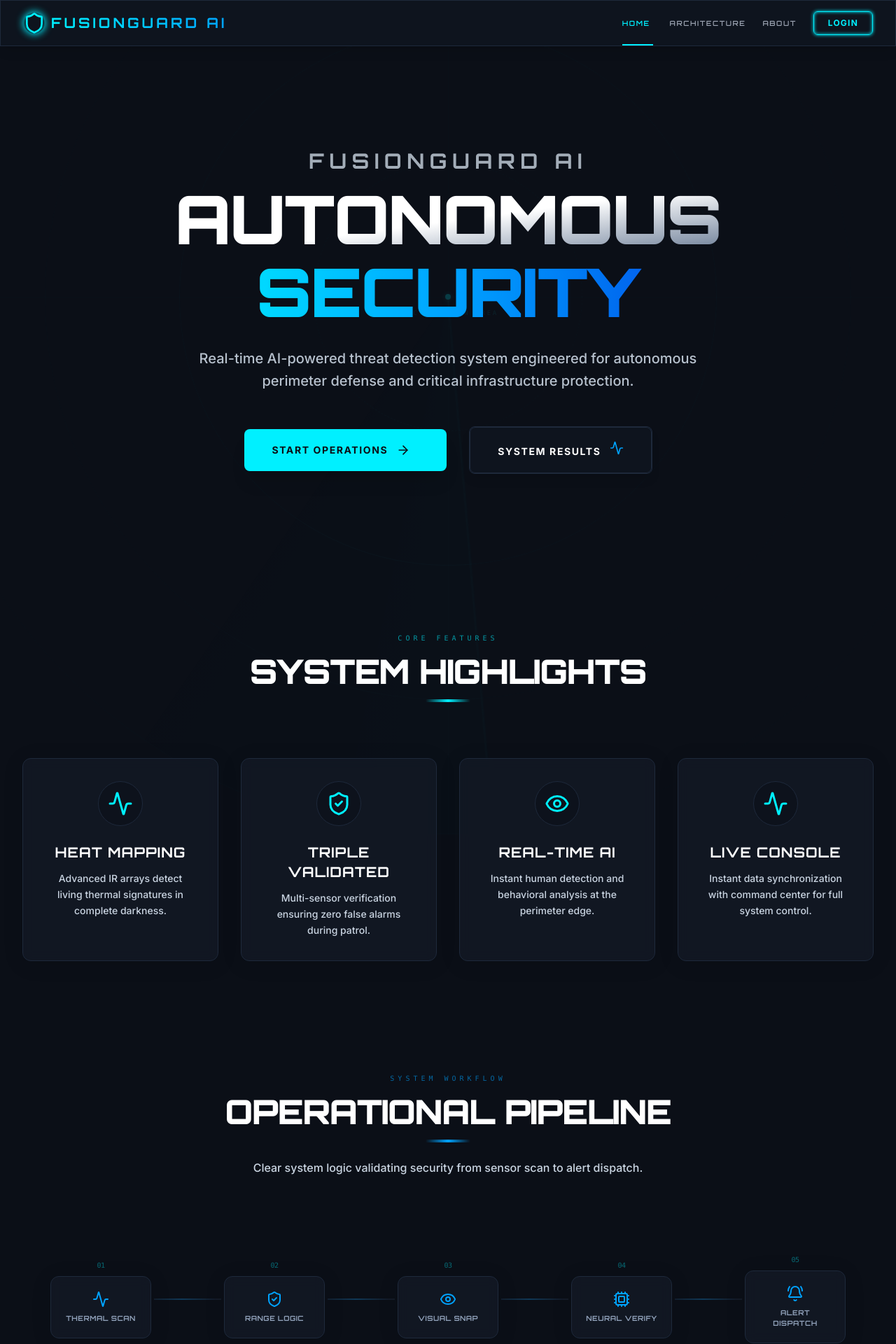
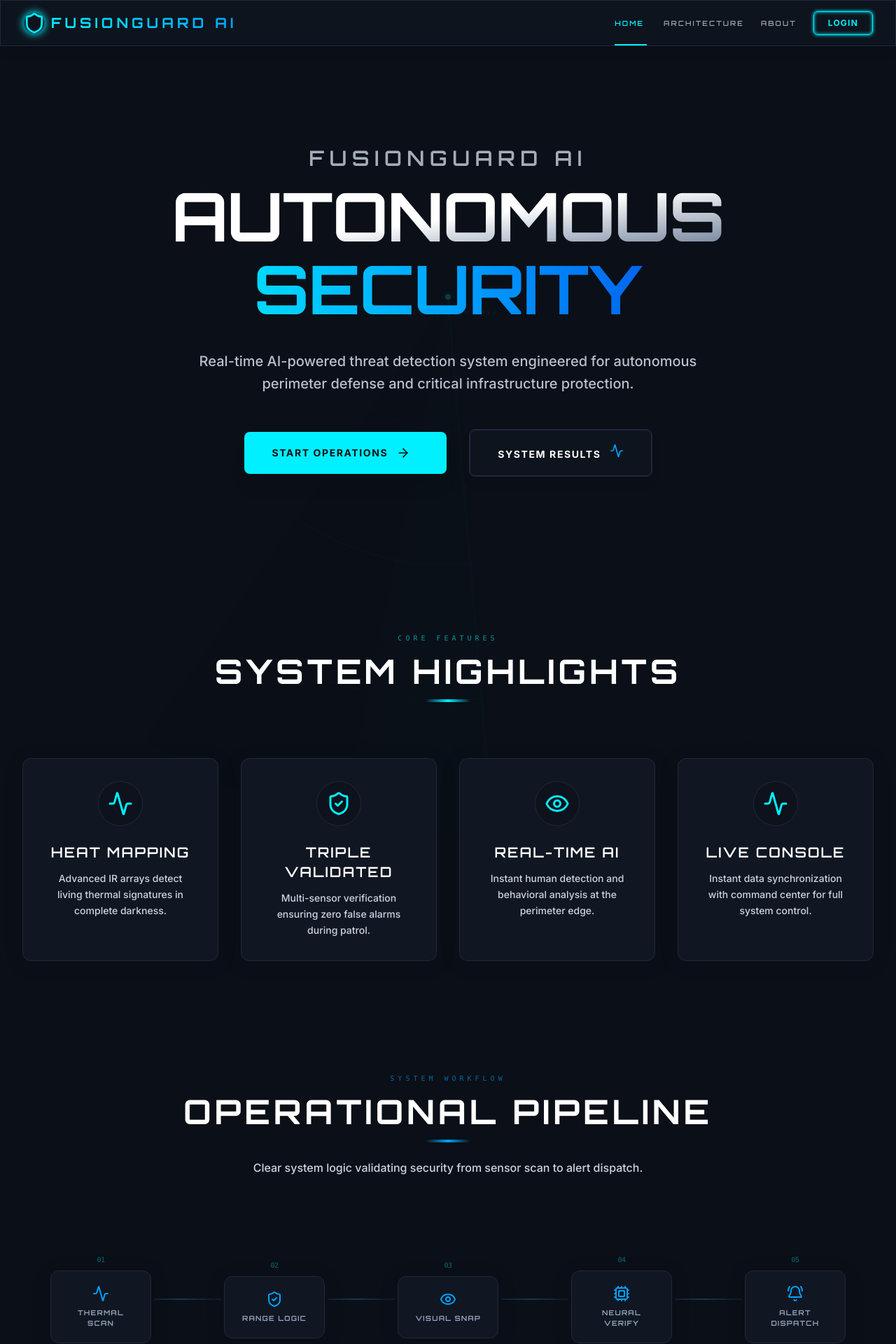
Before and after one commit to prit-esh-20/FusionGuard-AI, a React (Vite) app: page / in a window 1280 px wide. Shown: the top 1920 px of the page at 70% size. Built offline with nearby package versions, Linux system fonts and the light colour scheme.

Commit message:
feat: Add initial public pages, login page, and Navbar component.

```diff
--- a/src/components/Navbar.tsx
+++ b/src/components/Navbar.tsx
@@ -50,7 +50,7 @@ const Navbar = () => {
                         className="flex items-center space-x-2 group"
                     >
                         <Shield className="w-8 h-8 text-neon-cyan animate-pulse-glow rounded-full" />
-                        <span className="text-xl font-bold font-heading bg-clip-text text-transparent bg-gradient-to-r from-neon-cyan to-neon-blue uppercase tracking-[0.2em] group-hover:neon-text-cyan transition-all">
+                        <span className="text-xl font-bold font-heading bg-clip-text text-transparent bg-gradient-to-r from-neon-cyan to-neon-blue uppercase tracking-[0.25em] group-hover:neon-text-cyan transition-all">
                             FusionGuard AI
                         </span>
                         {role === 'admin' && (
@@ -82,7 +82,7 @@ const Navbar = () => {
                                     >
                                         {({ isActive }) => (
                                             <>
-                                                <span className="text-[10px] font-semibold font-heading uppercase tracking-[0.15em] transition-colors">
+                                                <span className="text-[10px] font-semibold font-heading uppercase tracking-[0.2em] transition-colors">
                                                     {link.name}
                                                 </span>
                                                 {isActive && (
--- a/src/pages/auth/Login.tsx
+++ b/src/pages/auth/Login.tsx
@@ -131,7 +131,7 @@ const Login = () => {
                         <div className="absolute inset-0 rounded-full border border-neon-cyan/30 border-r-transparent animate-spin" style={{ animationDuration: '3s' }} />
                     </motion.div>
 
-                    <h2 className="text-3xl font-extrabold text-white tracking-widest relative inline-block">
+                    <h2 className="text-3xl font-bold text-white tracking-[0.1em] relative inline-block font-heading">
                         AUTHENTICATION
                         <motion.div
                             className="absolute -bottom-2 left-0 h-0.5 bg-neon-cyan"
--- a/src/pages/public/Architecture.tsx
+++ b/src/pages/public/Architecture.tsx
@@ -26,7 +26,7 @@ const ArchCard = ({ icon: Icon, title, desc, delay, accent = 'cyan' }: any) => {
                 <Icon className="w-8 h-8 transition-transform duration-300 group-hover:scale-110" />
             </div>
 
-            <h3 className="text-xl font-bold text-white mb-3 tracking-tight">{title}</h3>
+            <h3 className="text-xl font-bold text-white mb-3 tracking-[0.05em]">{title}</h3>
             <p className="text-gray-400 leading-relaxed text-sm">
                 {desc}
             </p>
@@ -36,7 +36,7 @@ const ArchCard = ({ icon: Icon, title, desc, delay, accent = 'cyan' }: any) => {
 
 const SectionHeader = ({ title, subtitle }: { title: string, subtitle: string }) => (
     <div className="flex flex-col items-center mb-4 text-center relative z-10 px-4">
-        <h2 className="text-3xl md:text-4xl font-black text-white uppercase tracking-tight mb-4">
+        <h2 className="text-3xl md:text-4xl font-bold text-white uppercase tracking-[0.05em] mb-4">
             {title}
         </h2>
         <p className="max-w-2xl text-gray-400 text-base leading-relaxed">
@@ -89,7 +89,7 @@ const Architecture = () => {
                         <span>System Structure</span>
                     </div>
 
-                    <h1 className="text-4xl md:text-7xl font-black text-white tracking-tighter uppercase leading-none">
+                    <h1 className="text-4xl md:text-7xl font-bold text-white tracking-[-0.01em] uppercase leading-none">
                         ENGINEERING <span className="text-transparent bg-clip-text bg-gradient-to-r from-neon-cyan to-neon-blue">BLUEPRINT</span>
                     </h1>
 
--- a/src/pages/public/Landing.tsx
+++ b/src/pages/public/Landing.tsx
@@ -32,7 +32,7 @@ const FeatureCard = ({ icon: Icon, title, desc, delay }: any) => (
                 <Icon className="w-9 h-9 text-neon-cyan" />
             </motion.div>
         </motion.div>
-        <h3 className="text-xl font-bold font-heading mb-3 text-white transition-colors duration-300 group-hover:text-neon-cyan tracking-wider">{title}</h3>
+        <h3 className="text-xl font-semibold font-heading mb-3 text-white transition-colors duration-300 group-hover:text-neon-cyan tracking-[0.1em]">{title}</h3>
         <p className="text-slate-300 font-medium text-sm leading-relaxed transition-colors duration-300 group-hover:text-white">{desc}</p>
         <div className="absolute inset-0 bg-gradient-to-br from-neon-cyan/5 to-transparent opacity-0 group-hover:opacity-100 transition-opacity duration-500 pointer-events-none" />
     </motion.div>
@@ -62,7 +62,7 @@ const PipelineNode = ({ label, delay, icon: Icon, isLast, index }: any) => (
                 >
                     <Icon className="w-6 h-6 text-neon-blue mb-2 transition-colors duration-300 group-hover:text-neon-cyan" />
                 </motion.div>
-                <span className="text-[10px] font-bold font-heading uppercase text-center text-slate-400 group-hover:text-white transition-colors duration-300 tracking-wider font-heading">{label}</span>
+                <span className="text-[10px] font-bold font-heading uppercase text-center text-slate-400 group-hover:text-white transition-colors duration-300 tracking-[0.12em]">{label}</span>
             </motion.div>
         </motion.div>
         {!isLast && (
@@ -141,12 +141,12 @@ const Landing = () => {
                     )}
 
                     <div className="space-y-4">
-                        <h2 className="text-2xl md:text-3xl font-bold font-heading tracking-[0.25em] text-slate-300 opacity-80 uppercase">FUSIONGUARD AI</h2>
-                        <h1 className="text-6xl md:text-8xl font-black font-heading tracking-[-0.02em] leading-none">
+                        <h2 className="text-2xl md:text-3xl font-semibold font-heading tracking-[0.25em] text-slate-300 opacity-80 uppercase">FUSIONGUARD AI</h2>
+                        <h1 className="text-6xl md:text-8xl font-bold font-heading tracking-[-0.01em] leading-none">
                             <span className="block bg-clip-text text-transparent bg-gradient-to-br from-white via-white to-slate-500 pb-2">
                                 AUTONOMOUS
                             </span>
-                            <span className="block bg-clip-text text-transparent bg-gradient-to-r from-neon-cyan via-neon-blue to-blue-700">
+                            <span className="block bg-clip-text text-transparent bg-gradient-to-r from-neon-cyan via-neon-blue to-blue-700 pb-2">
                                 SECURITY
                             </span>
                         </h1>
@@ -248,7 +248,7 @@ const Landing = () => {
             <section className="space-y-20 pt-10">
                 <div className="text-center space-y-4 flex flex-col items-center">
                     <span className="text-[10px] font-mono text-neon-cyan/60 tracking-[0.5em] uppercase">Core Features</span>
-                    <h2 className="text-4xl md:text-5xl font-black font-heading text-white tracking-tight uppercase">System Highlights</h2>
+                    <h2 className="text-4xl md:text-5xl font-bold font-heading text-white tracking-[0.1em] uppercase">System Highlights</h2>
                     <div className="w-16 h-1 px-1 bg-gradient-to-r from-transparent via-neon-cyan to-transparent rounded-full" />
                 </div>
 
@@ -264,7 +264,7 @@ const Landing = () => {
             <section className="space-y-24 pb-32">
                 <div className="text-center space-y-4 flex flex-col items-center">
                     <span className="text-[10px] font-mono text-neon-blue/60 tracking-[0.5em] uppercase">System Workflow</span>
-                    <h2 className="text-4xl md:text-5xl font-black font-heading text-white tracking-tight uppercase">Operational Pipeline</h2>
+                    <h2 className="text-4xl md:text-5xl font-bold font-heading text-white tracking-[0.1em] uppercase">Operational Pipeline</h2>
                     <div className="w-16 h-1 bg-gradient-to-r from-transparent via-neon-blue to-transparent rounded-full" />
                     <p className="text-slate-300 max-w-2xl mx-auto pt-2 font-medium">Clear system logic validating security from sensor scan to alert dispatch.</p>
                 </div>
```
Also changed, not shown: src/pages/dashboards/UserDashboard.tsx (+4 -4 lines), src/pages/public/About.tsx (+6 -6 lines).
